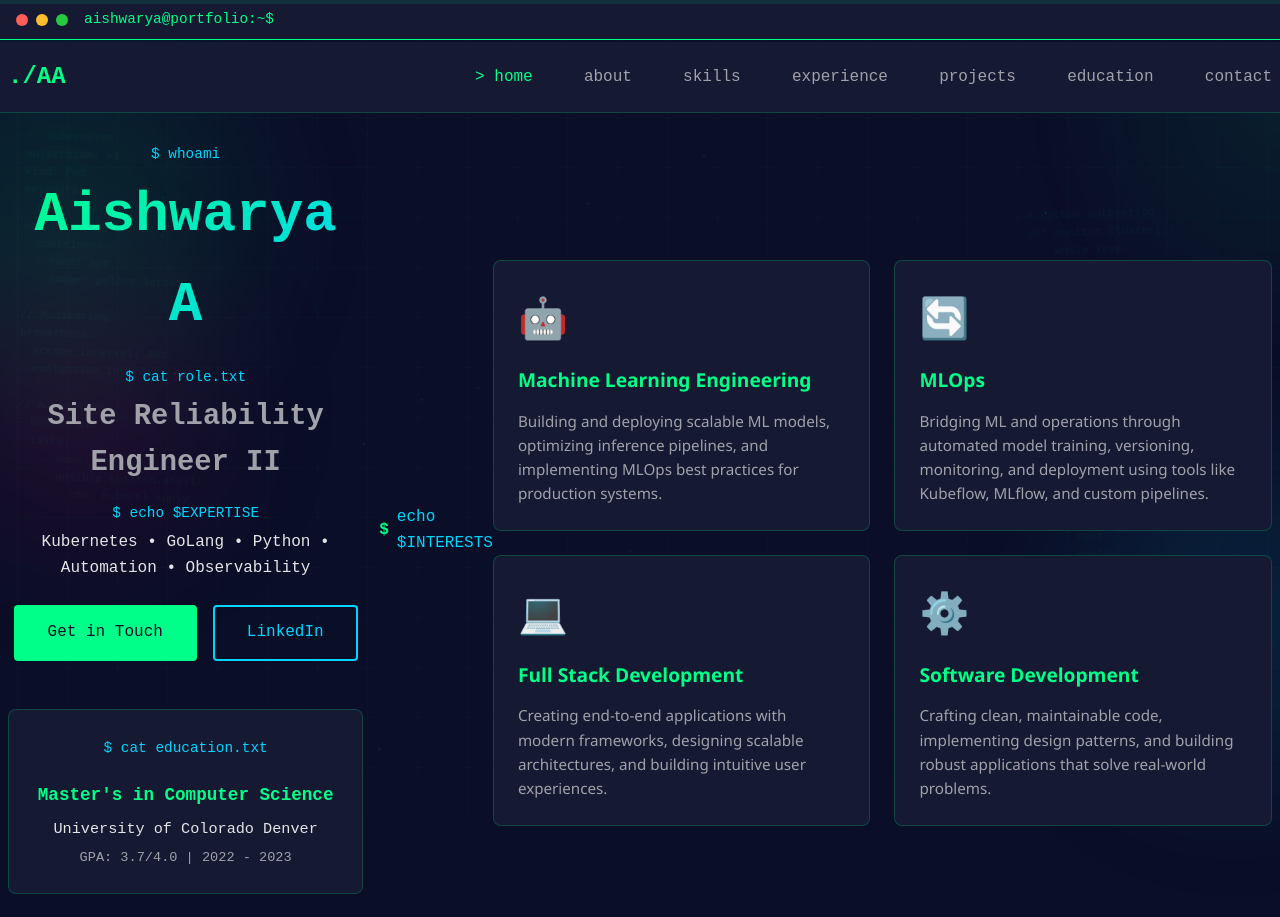
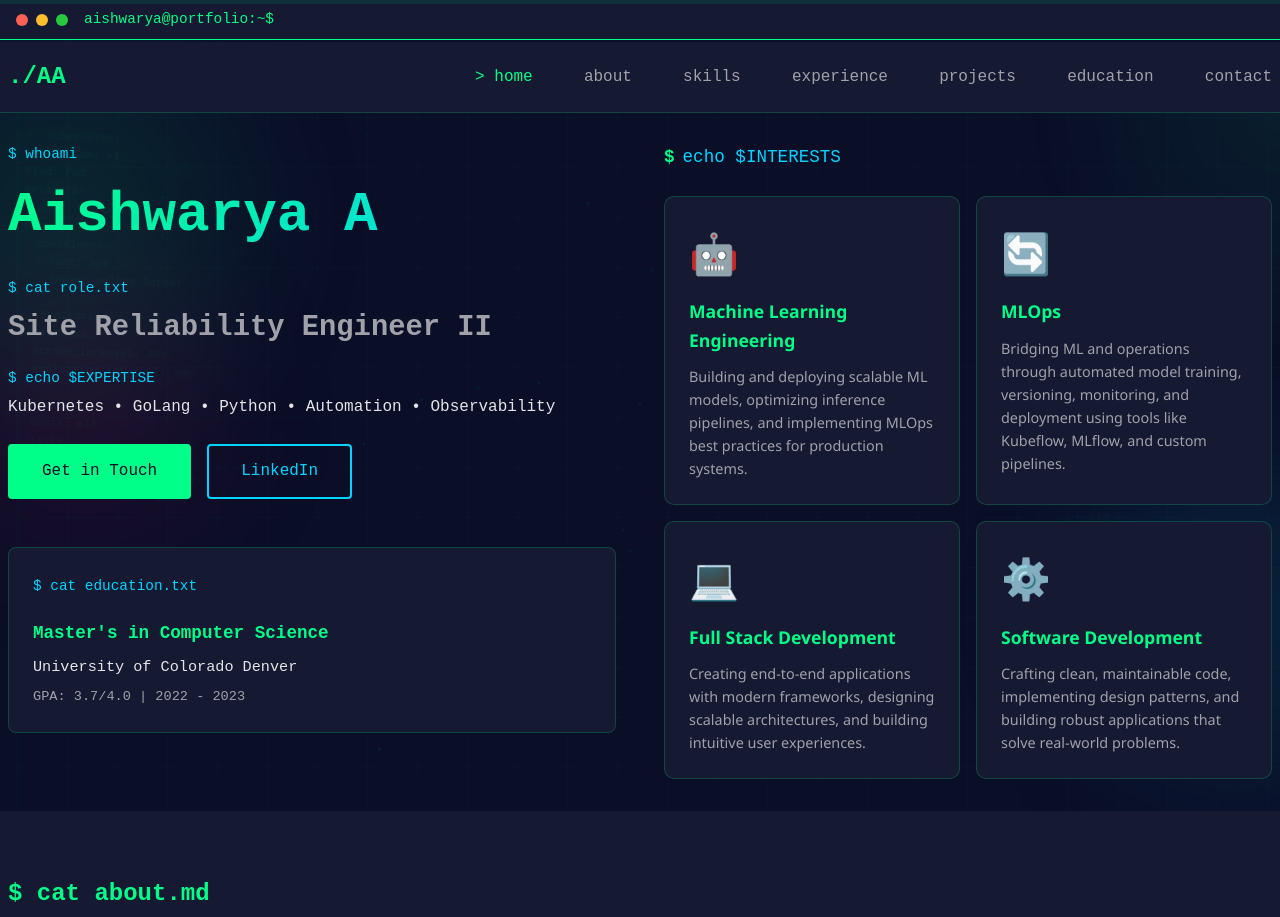
Before and after one commit to aishwaryaananthoj/AishwaryaPortfolio, a plain HTML site: page index.html in a window 1280 px wide. Shown: the top 917 px of the page. Drawn offline with Linux system fonts and the light colour scheme.

Commit message:
educ edit

```diff
--- a/index.html
+++ b/index.html
@@ -105,7 +105,7 @@ pipeline:
 
     <!-- Hero Section -->
     <section id="home" class="hero">
-        <div class="container">
+        <div class="container hero-grid">
             <div class="hero-content">
                 <div class="typing-container">
                     <span class="prompt">$ whoami</span>
@@ -124,7 +124,7 @@ pipeline:
                     <a href="https://www.linkedin.com/in/a1sh/" target="_blank" class="btn btn-secondary">LinkedIn</a>
                 </div>
 
-                <!-- Education and Interests -->
+                <!-- Education -->
                 <div class="hero-info-section">
                     <div class="hero-info-item-single">
                         <div class="hero-info-header">
@@ -138,16 +138,14 @@ pipeline:
                     </div>
                 </div>
             </div>
-        </div>
 
-        <!-- Areas of Interest - Full Section -->
-        <div class="hero-interests-full">
-            <div class="container">
+            <!-- Areas of Interest - Right Side -->
+            <div class="hero-interests-side">
                 <div class="terminal-line-interests">
                     <span class="terminal-prompt">$</span>
                     <span class="terminal-command">echo $INTERESTS</span>
                 </div>
-                <div class="interests-grid-boxes">
+                <div class="interests-boxes-vertical">
                     <div class="interest-box">
                         <div class="interest-icon-box">🤖</div>
                         <h3>Machine Learning Engineering</h3>
@@ -289,12 +287,6 @@ pipeline:
             <div class="skills-ticker-wrapper">
                 <div class="skills-ticker">
                     <div class="skills-ticker-track">
-        </div>
-    </footer>
-
-    <script src="script.js"></script>
-</body>
-</html>
                         <!-- Programming Languages -->
                         <div class="skill-tile">
                             <span class="tile-icon">🐍</span>
--- a/styles.css
+++ b/styles.css
@@ -353,16 +353,32 @@ section.revealed {
     50% { transform: scale(1.1); opacity: 0.8; }
 }
 
-.hero .container {
-    display: flex;
-    justify-content: center;
-    align-items: center;
+.hero-grid {
+    display: grid;
+    grid-template-columns: 1fr 1fr;
+    gap: 3rem;
+    align-items: start;
 }
 
 .hero-content {
     z-index: 1;
-    text-align: center;
-    max-width: 900px;
+    text-align: left;
+}
+
+/* Hero Interests Side */
+.hero-interests-side {
+    z-index: 1;
+}
+
+.hero-interests-side .terminal-line-interests {
+    justify-content: flex-start;
+    margin-bottom: 1.5rem;
+}
+
+.interests-boxes-vertical {
+    display: grid;
+    grid-template-columns: repeat(2, 1fr);
+    gap: 1rem;
 }
 
 /* Hero Info Section */
@@ -376,9 +392,7 @@ section.revealed {
     padding: 1.5rem;
     border: 1px solid rgba(0, 255, 136, 0.2);
     transition: all 0.3s;
-    text-align: center;
-    max-width: 600px;
-    margin: 0 auto;
+    text-align: left;
 }
 
 .hero-info-item-single:hover {
@@ -428,33 +442,55 @@ section.revealed {
     align-items: center;
     gap: 0.5rem;
     margin-bottom: 1.5rem;
+    justify-content: center;
 }
 
 .terminal-line-interests .terminal-prompt {
     color: var(--accent-primary);
     font-weight: bold;
     font-family: 'Courier New', monospace;
-    font-size: 1rem;
+    font-size: 1.1rem;
 }
 
 .terminal-line-interests .terminal-command {
     color: var(--accent-secondary);
     font-family: 'Courier New', monospace;
-    font-size: 1rem;
+    font-size: 1.1rem;
 }
 
 .interests-grid-boxes {
     display: grid;
     grid-template-columns: repeat(2, 1fr);
     gap: 1.5rem;
+    max-width: 1200px;
+    margin: 0 auto;
 }
 
 .interest-box {
     background: var(--bg-secondary);
-    border-radius: 8px;
+    border-radius: 10px;
     padding: 1.5rem;
     border: 1px solid rgba(0, 255, 136, 0.2);
     transition: all 0.3s;
+    position: relative;
+    overflow: hidden;
+}
+
+.interest-box::before {
+    content: '';
+    position: absolute;
+    top: 0;
+    left: 0;
+    width: 100%;
+    height: 3px;
+    background: linear-gradient(90deg, var(--accent-primary), var(--accent-secondary));
+    transform: scaleX(0);
+    transform-origin: left;
+    transition: transform 0.3s;
+}
+
+.interest-box:hover::before {
+    transform: scaleX(1);
 }
 
 .interest-box:hover {
@@ -465,18 +501,20 @@ section.revealed {
 
 .interest-icon-box {
     font-size: 2.5rem;
-    margin-bottom: 1rem;
+    margin-bottom: 0.8rem;
+    display: inline-block;
 }
 
 .interest-box h3 {
     color: var(--accent-primary);
-    font-size: 1.2rem;
-    margin-bottom: 0.8rem;
+    font-size: 1.1rem;
+    margin-bottom: 0.7rem;
+    font-weight: 600;
 }
 
 .interest-box p {
     color: var(--text-secondary);
-    font-size: 0.95rem;
+    font-size: 0.9rem;
     line-height: 1.6;
 }
 
@@ -531,7 +569,7 @@ h2.typing-text {
     display: flex;
     gap: 1rem;
     margin-top: 1.5rem;
-    justify-content: center;
+    justify-content: flex-start;
 }
 
 .btn {
@@ -1208,7 +1246,7 @@ section {
 
 /* Responsive Design */
 @media (max-width: 768px) {
-    .hero .container,
+    .hero-grid,
     .about-content,
     .contact-content {
         grid-template-columns: 1fr;
@@ -1239,4 +1277,20 @@ section {
     .interests-grid-boxes {
         grid-template-columns: 1fr;
     }
+
+    .hero-content {
+        text-align: center;
+    }
+
+    .cta-buttons {
+        justify-content: center;
+    }
+
+    .hero-info-item-single {
+        text-align: center;
+    }
+
+    .hero-interests-side .terminal-line-interests {
+        justify-content: center;
+    }
 }
```
